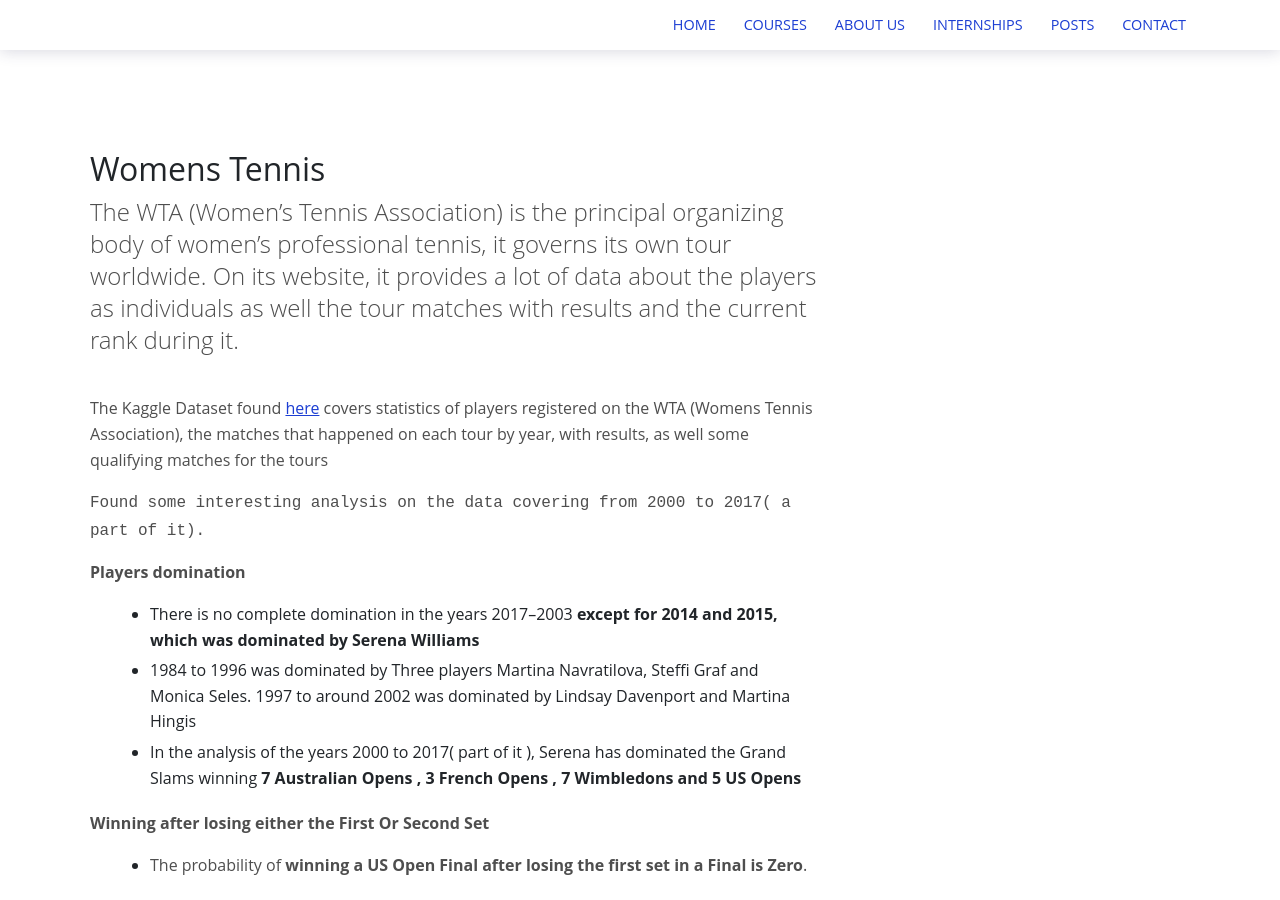
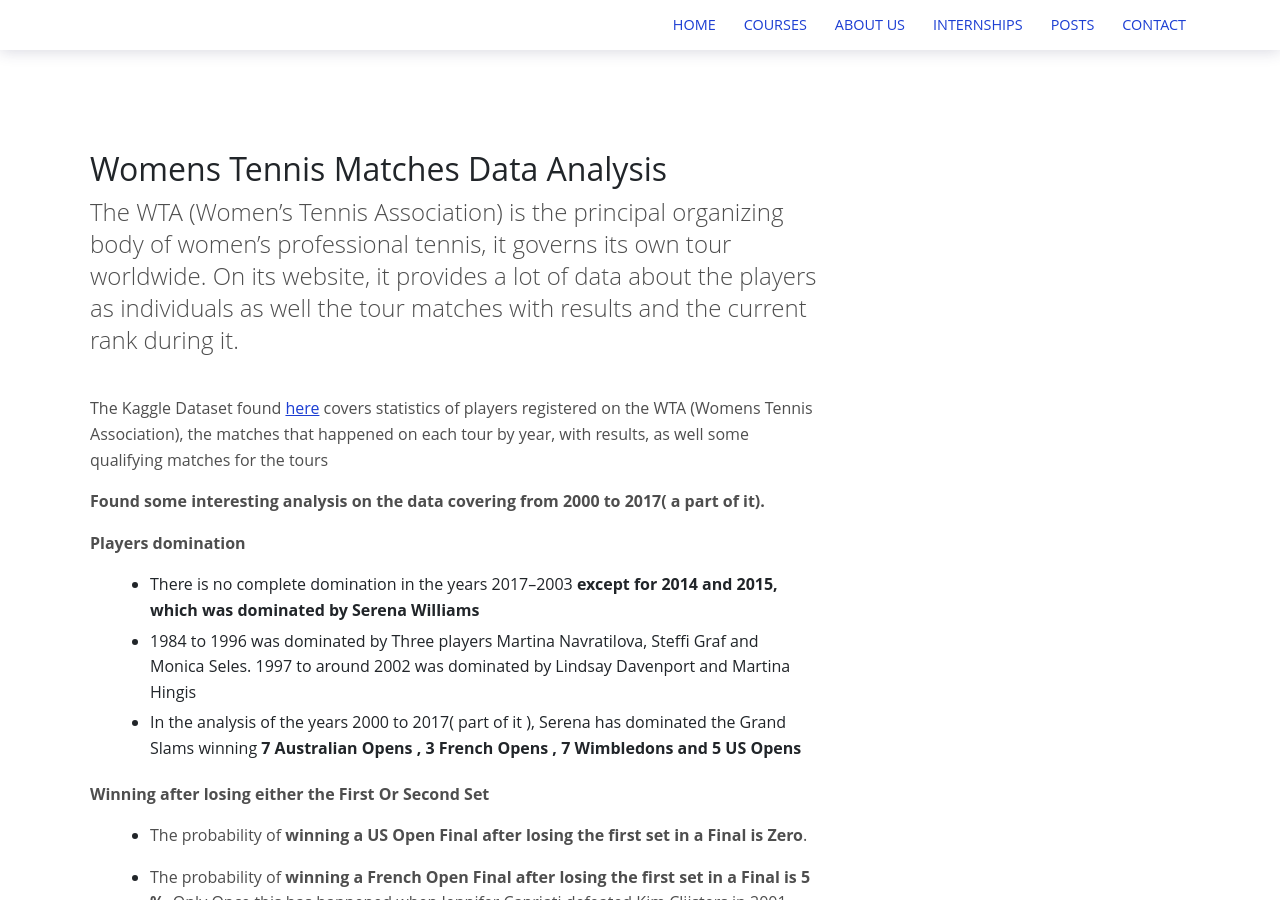
Before and after one commit to knowledgefoundation/knowledgefoundation.github.io, a Jekyll site: the page built from _posts/2019-09-13-womens-tennis.md, in a window 1280 px wide and 900 px high. Built offline with Jekyll 4.4.1, drawn with Linux system fonts in a browser that asks for light colours.

Commit message:
Womens Tennis Post

```diff
--- a/_posts/2019-09-13-womens-tennis.md
+++ b/_posts/2019-09-13-womens-tennis.md
@@ -1,6 +1,6 @@
 ---
 layout: post
-title:
+title: Womens Tennis Matches Data Analysis
 categories:
 - Welcome
 tags:
@@ -8,12 +8,12 @@
 description: Women's Tennis Matches Data Analysis
 
 ---
-
 The WTA (Women's Tennis Association) is the principal organizing body of women's professional tennis, it governs its own tour worldwide. On its website, it provides a lot of data about the players as individuals as well the tour matches with results and the current rank during it.
 
 The Kaggle Dataset found [here](https://www.kaggle.com/joaoevangelista/wta-matches-and-rankings) covers statistics of players registered on the WTA (Womens Tennis Association), the matches that happened on each tour by year, with results, as well some qualifying matches for the tours
 
-`Found some interesting analysis on the data covering from 2000 to 2017( a part of it).`
+**Found some interesting analysis on the data covering from 2000 to 2017( a part of it).**
+
 
 **Players domination**
 
@@ -65,7 +65,6 @@
 
 We could consider an upset if the winner rank is greater than the loser rank by at least 10. We plot the ranking difference between winners and losers for the grand slams.
 
-
 * We observe that the upsets are few in Grand Slams Finals. But some of them are there and lets find out what they are.Venus Williams has created Two upsets in Grand Slam Finals.2017 saw an upset in the US Open when Sloane Stephens defeated Venus Williams in the semifinals and Madison Keys in the finals.
 
 * Kim Clijsters and Daniela Hantuchova has created 2 upsets in T1 tournament finals
--- a/posts.html
+++ b/posts.html
@@ -20,6 +20,8 @@
     <br/>
     <br/>
     <br/>
+    <br/>
+    <br/>
     {% endfor %}
   </div>
 </div>
```
